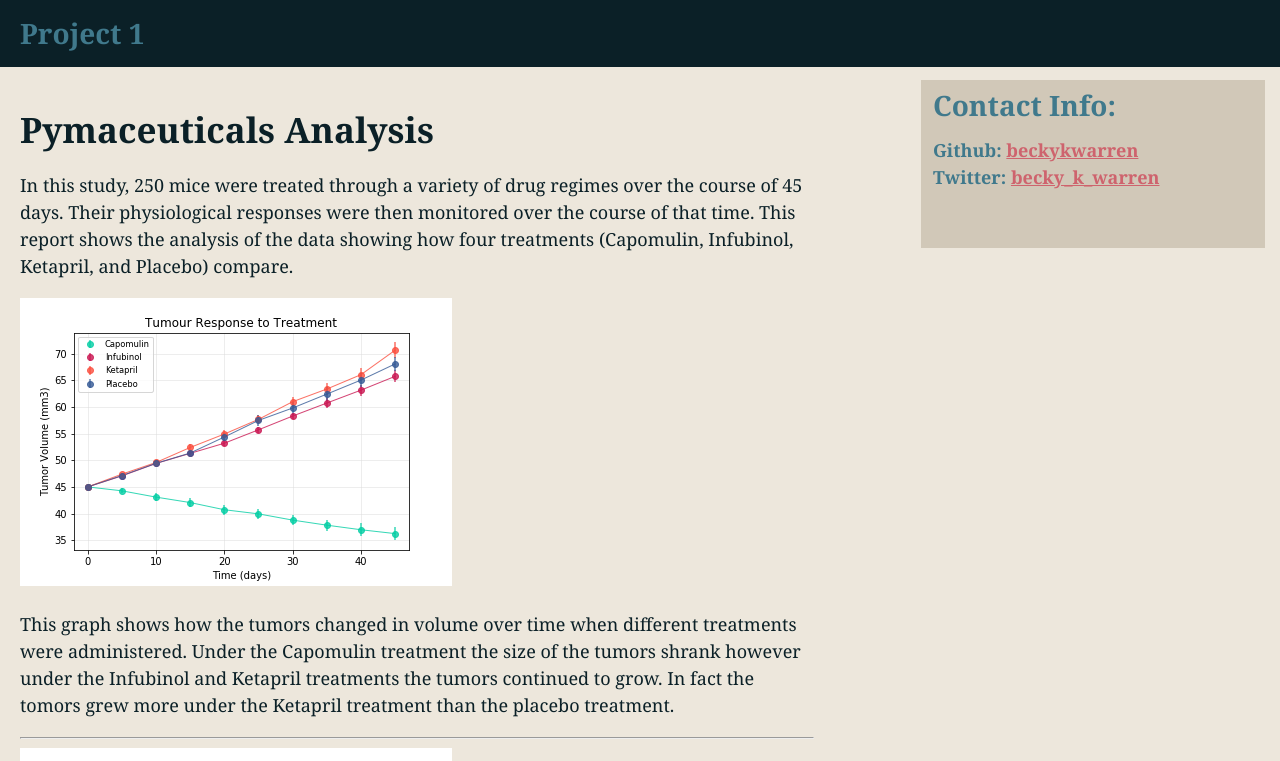
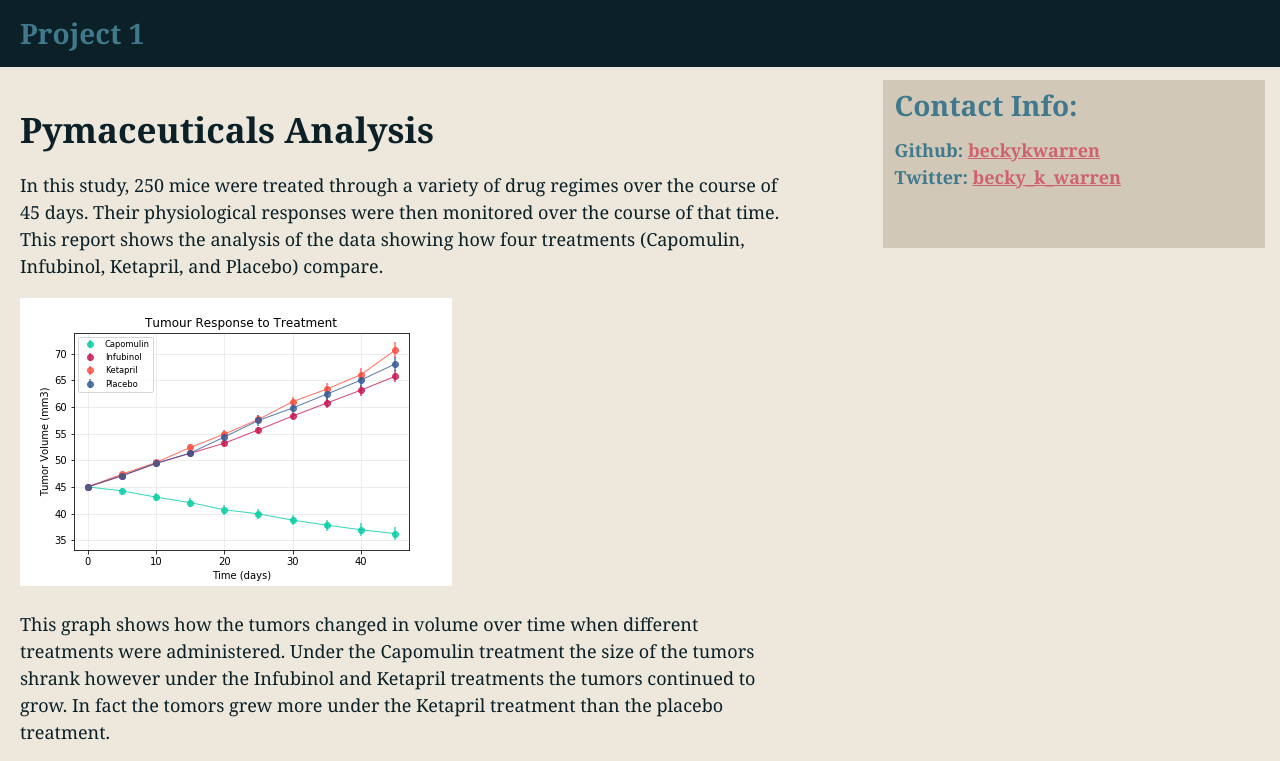
Before and after one commit to beckykwarren/matplotlibs, a plain HTML site: page index.html in a window 1280 px wide. Shown: the top 761 px of the page. Drawn offline with Linux system fonts and the light colour scheme.

Commit message:
css style sheet updated

```diff
--- a/style.css
+++ b/style.css
@@ -91,7 +91,7 @@ body {
 }
 
 #main-bio {
-    width: 62%;
+  width: 60%;
   padding: 20px 20px;
 }
 
@@ -100,7 +100,7 @@ body {
   top: 80px;
   right: 15px;
   padding: 12px 12px;
-    width: 25%;
+  width: 28%;
   background: #D1C8B8;
 }
 #skills {
@@ -108,7 +108,7 @@ body {
   top: 350px;
   right: 0;
   padding: 15px 15px;
-    width: 25%;
+  width: 27%;
   /*background: #0B2027;*/
 }
 
```
Lines whose indentation alone changed are shown as unchanged.
